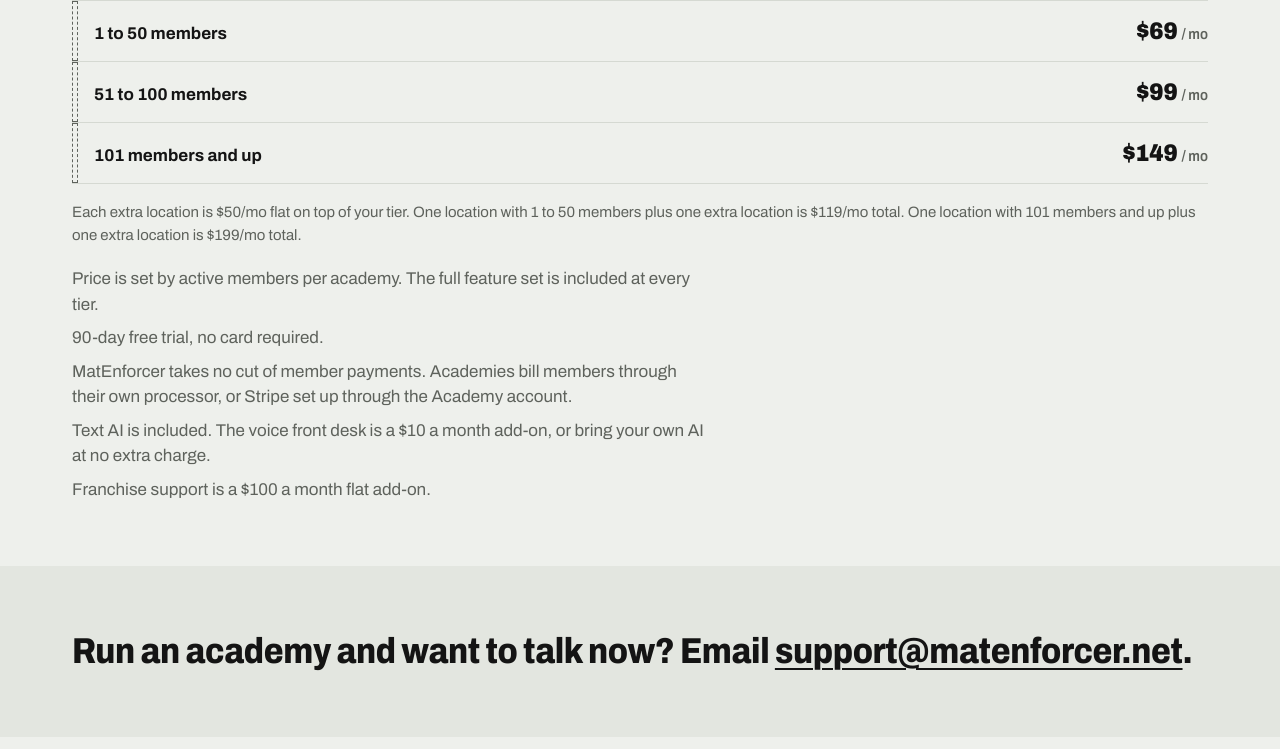
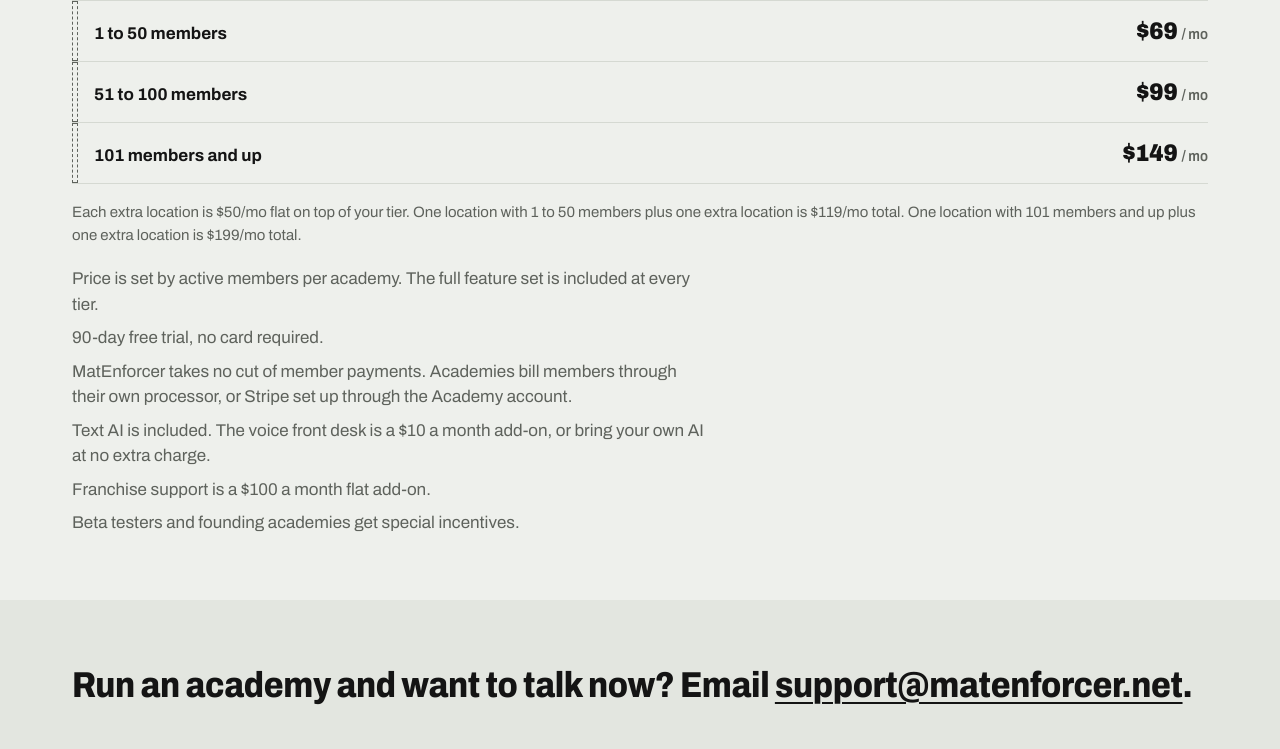
Before and after one commit to Malinowski-Consulting-LLC/matenforcer-coming-soon, a plain HTML site: page site/index.html in a window 1280 px wide. Shown: the part 4024-4773 px from the top of the page. Drawn offline with Linux system fonts and the light colour scheme.

Commit message:
Mention beta and founding incentives

```diff
--- a/site/index.html
+++ b/site/index.html
@@ -148,6 +148,7 @@
       <li>MatEnforcer takes no cut of member payments. Academies bill members through their own processor, or Stripe set up through the Academy account.</li>
       <li>Text AI is included. The voice front desk is a $10 a month add-on, or bring your own AI at no extra charge.</li>
       <li>Franchise support is a $100 a month flat add-on.</li>
+      <li>Beta testers and founding academies get special incentives.</li>
     </ul>
   </section>
 
```
